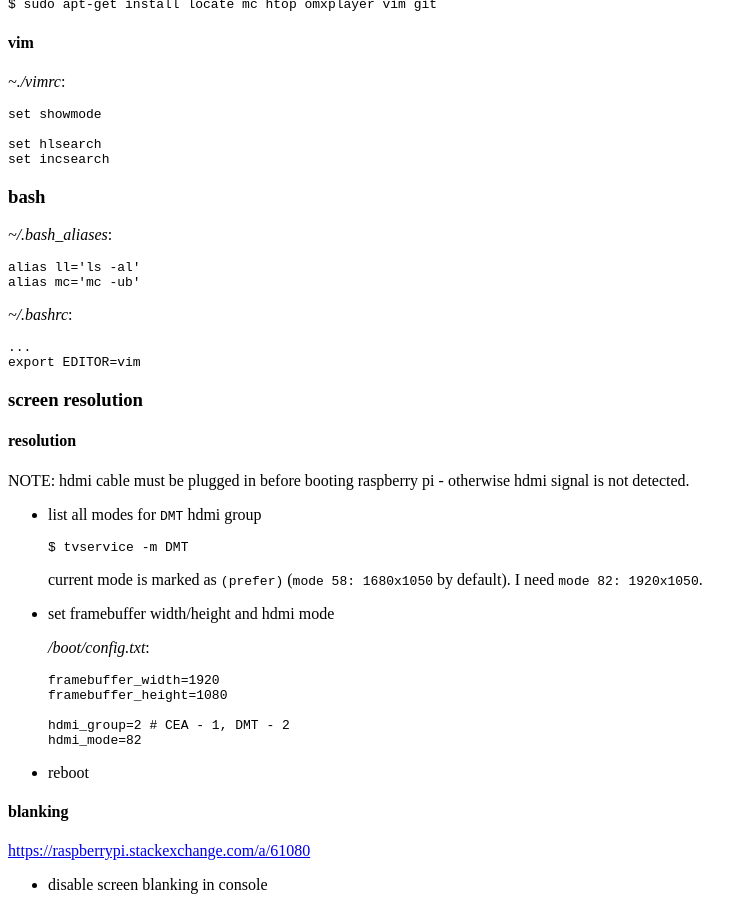
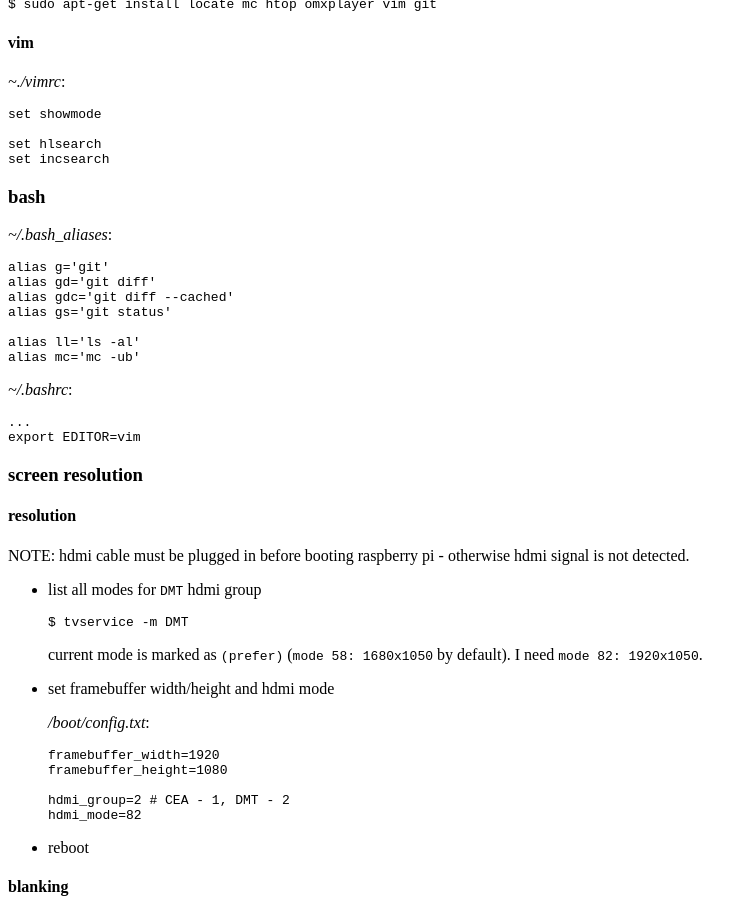
Before and after one commit to tap349/tap349.github.io, a Jekyll site: the page built from _posts/2017-04-15-raspberry-pi.md, in a window 1280 px wide and 900 px high, scrolled down 3249 px. Shown: the whole window, without its empty margins (0-753 px from the left). Built offline with Jekyll 4.4.1, drawn with Linux system fonts in a browser that asks for light colours.

Commit message:
update 2017-04-30_02:21:21

````diff
--- a/_posts/2017-04-15-raspberry-pi.md
+++ b/_posts/2017-04-15-raspberry-pi.md
@@ -210,6 +210,11 @@
 _~/.bash_aliases_:
 
 ```sh
+alias g='git'
+alias gd='git diff'
+alias gdc='git diff --cached'
+alias gs='git status'
+
 alias ll='ls -al'
 alias mc='mc -ub'
 ```
````
